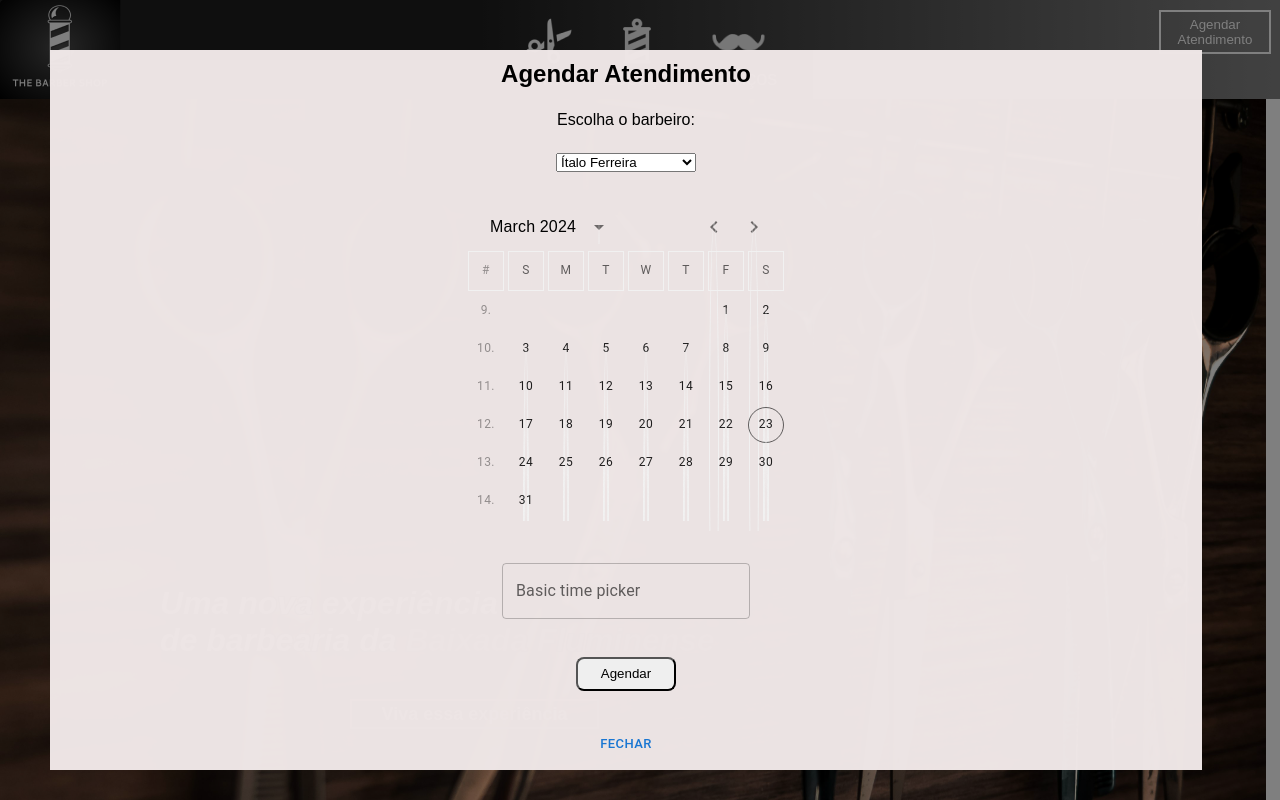
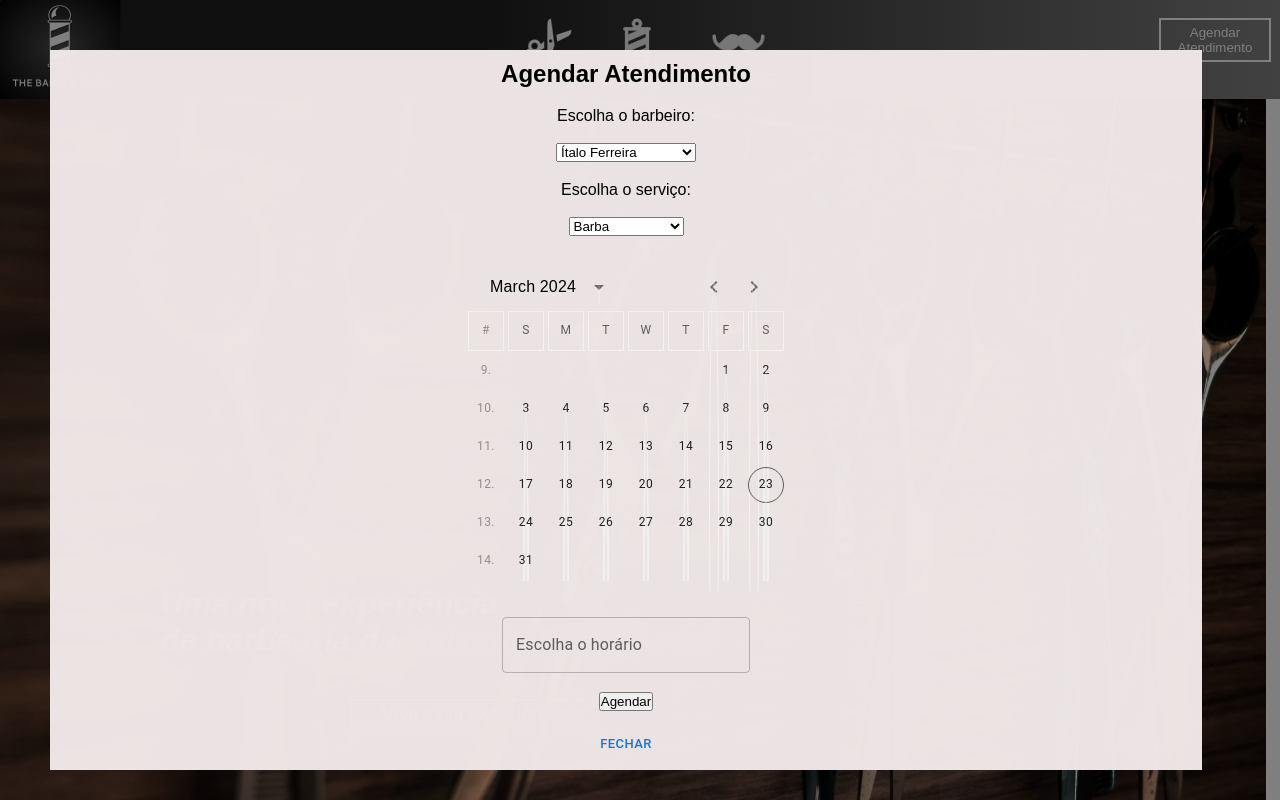
Before and after one commit to vvenetillo/barber-shop, a React (Vite) app: page / in a window 1280 px wide. Both pictures are taken after a click on the button "Agendar Atendimento". Shown: the top 800 px of the page. Built offline with nearby package versions, Linux system fonts and the light colour scheme.

Commit message:
create modal

```diff
--- /dev/null
+++ b/src/components/Modal/Timer/Timer.jsx
@@ -0,0 +1,19 @@
+import { DemoContainer } from "@mui/x-date-pickers/internals/demo";
+import { AdapterDayjs } from "@mui/x-date-pickers/AdapterDayjs";
+import { LocalizationProvider } from "@mui/x-date-pickers/LocalizationProvider";
+import { TimePicker } from "@mui/x-date-pickers/TimePicker";
+
+export default function BasicTimePicker() {
+  return (
+    <>
+      <LocalizationProvider dateAdapter={AdapterDayjs}>
+        <DemoContainer components={["TimePicker"]} >
+          <TimePicker label="Escolha o horário"/>
+        </DemoContainer>
+          <button type="button" onClick="" className="atendimento">
+            Agendar
+          </button>
+      </LocalizationProvider>
+    </>
+  );
+}
--- a/src/components/Navbar/Nav.jsx
+++ b/src/components/Navbar/Nav.jsx
@@ -7,8 +7,8 @@ import pole from "../../assets/insp/pole.png";
 import mustache from "../../assets/insp/mustache.png";
 import barber from "../../assets/insp/export-bs.png";
 
-import Date from "../Date/Date.jsx";
-import Timer from "../Timer/Timer.jsx";
+import Date from "../Modal/Date/Date";
+import Timer from "../Modal/Timer/Timer";
 
 import style from "../Navbar/nav.module.css";
 
@@ -19,6 +19,7 @@ function AgendarAtendimentoModal({ isOpen, handleClose }) {
       onClose={handleClose}
       aria-labelledby="agendar-atendimento-modal-title"
       aria-describedby="agendar-atendimento-modal-description"
+      className={style.modal1}
     >
       <div className={style.modal}>
         <h2 id="agendar-atendimento-modal-title">Agendar Atendimento</h2>
@@ -30,12 +31,17 @@ function AgendarAtendimentoModal({ isOpen, handleClose }) {
           <option value="">Diogo Santos</option>
           <option value="">Wesley Nascimento</option>
         </select>
+        <label htmlFor="">Escolha o serviço:</label>
+        <select className={style.selection} id="selection">
+          <label>Escolha o serviço</label>
+          <option value="">Barba</option>
+          <option value="">Cabelo </option>
+          <option value="">Barba + Cabelo</option>
+          <option value="">Barboterapia</option>
+        </select>
 
         <Date size="50px" />
         <Timer className={style.timer}/>
-        <button type="button" onClick="" className={style.atendimento}>
-          Agendar
-        </button>
         <Button onClick={handleClose} size="small" disableRipple>
           Fechar
         </Button>
@@ -89,7 +95,7 @@ function Navbar() {
             onClick={handleModalOpen}
             className={style.agendar}
           >
-            Agendar Atendimento
+            Agendar  Atendimento
           </button>
         </div>
       </nav>
--- a/src/components/Navbar/nav.module.css
+++ b/src/components/Navbar/nav.module.css
@@ -47,15 +47,17 @@ li:hover{
 
 .atendimento{
     display: flex;
-    align-items: center;
-    justify-content: start;
-    width: 244px;
-    height: 34px;
+    align-content: center;
+    justify-content: center;
+    width: 100vw;
+    height: 50px;
     margin: 15px;
 }
 
 .agendar{
     display: flex;
+    justify-content: center;
+    align-items: center;
     padding: 5px 17px;
     background-color: transparent;
     border:solid 2px #FFFFFF;
--- a/src/components/Timer/Timer.jsx
+++ /dev/null
@@ -1,14 +0,0 @@
-import { DemoContainer } from '@mui/x-date-pickers/internals/demo';
-import { AdapterDayjs } from '@mui/x-date-pickers/AdapterDayjs';
-import { LocalizationProvider } from '@mui/x-date-pickers/LocalizationProvider';
-import { TimePicker } from '@mui/x-date-pickers/TimePicker';
-
-export default function BasicTimePicker() {
-  return (
-    <LocalizationProvider dateAdapter={AdapterDayjs}>
-      <DemoContainer components={['TimePicker']}>
-        <TimePicker label="Basic time picker" />
-      </DemoContainer>
-    </LocalizationProvider>
-  );
-}
```
Also changed, not shown: src/components/Modal/Date/Date.jsx (renamed from src/components/Date/Date.jsx).
